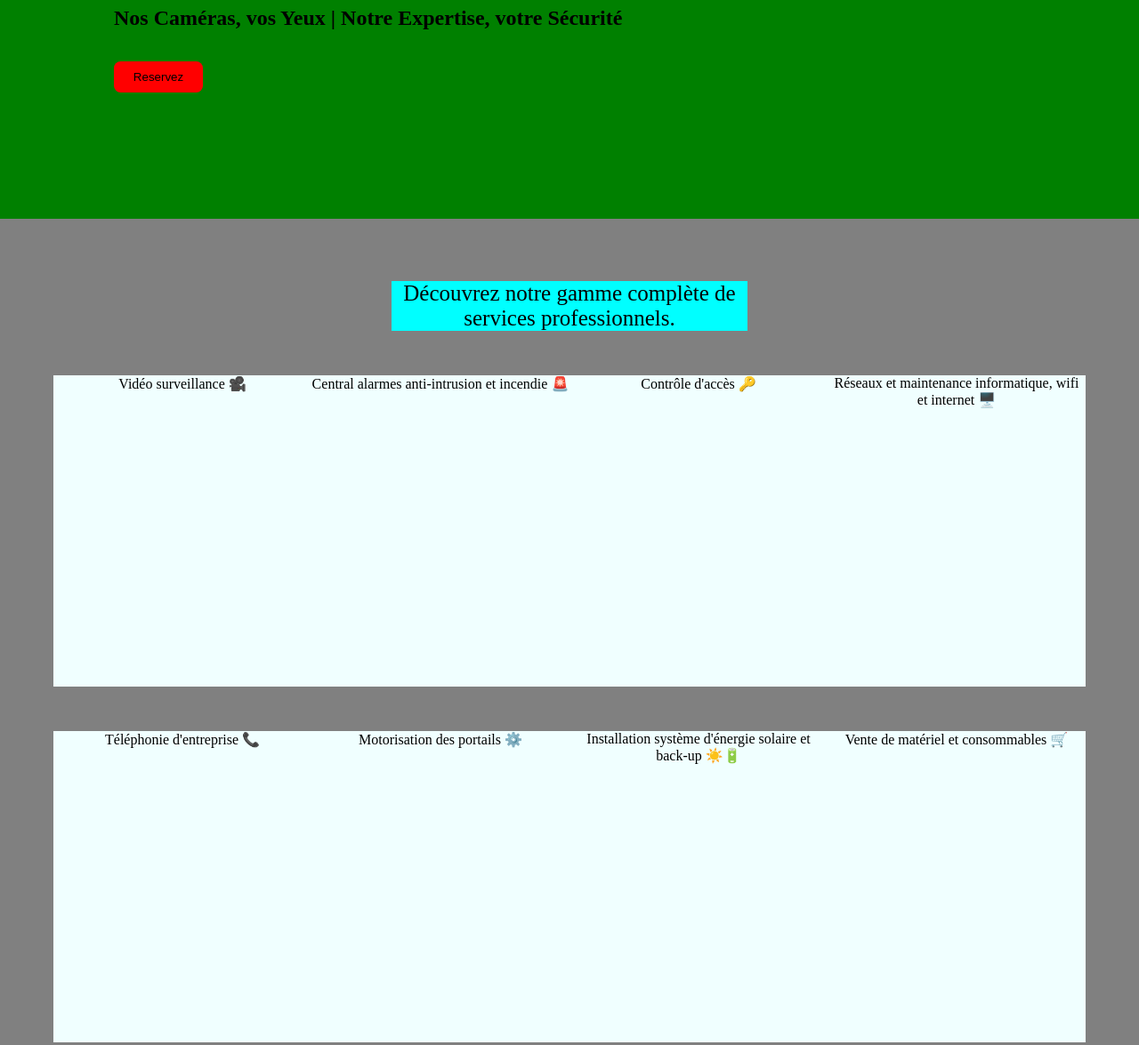
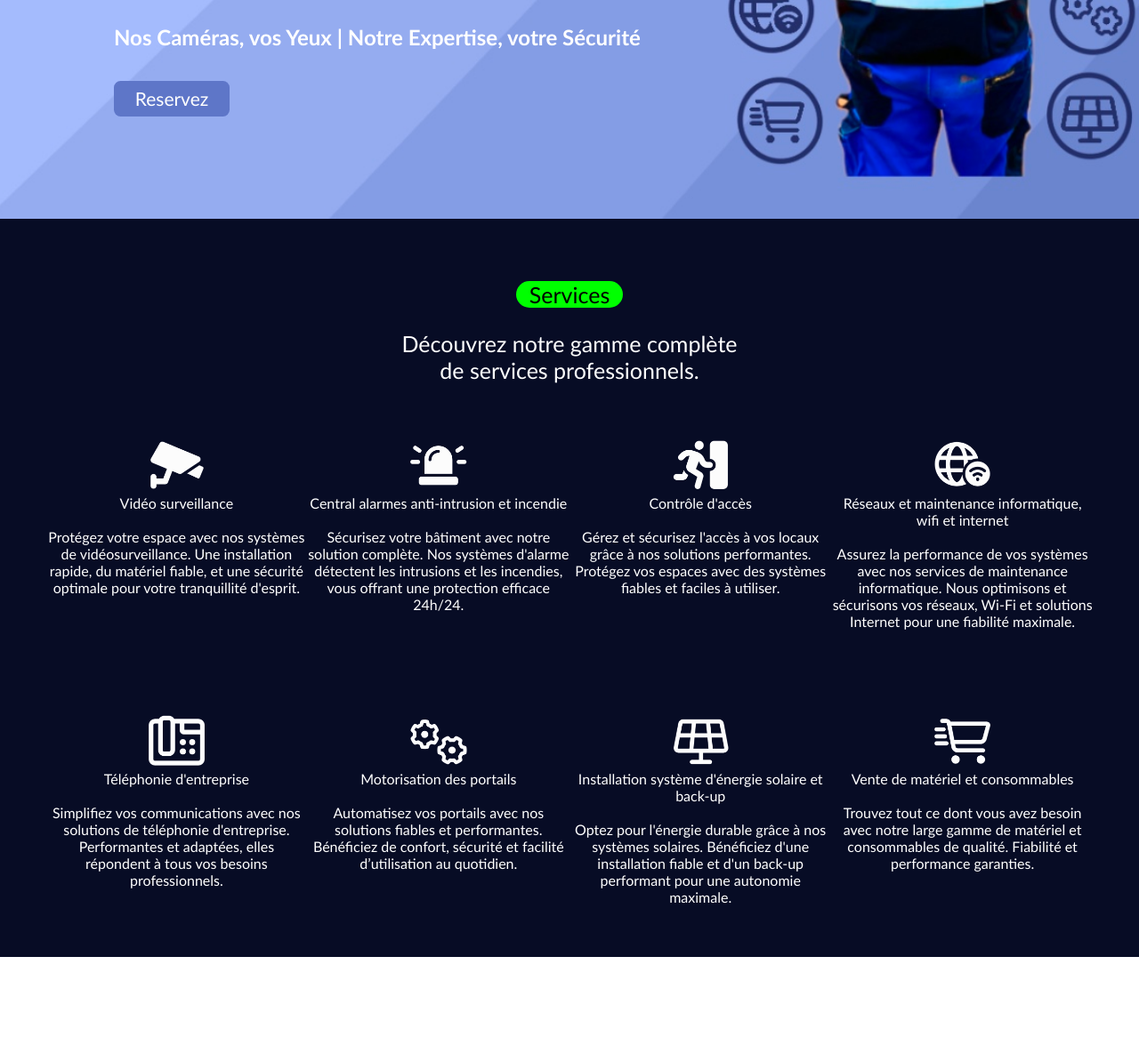
Before and after one commit to carenkonzong/DestProtectWebsite, a plain HTML site: page index.html in a window 1280 px wide. Shown: the part 594-1769 px from the top of the page at 89% size. After the commit the page ends 1670 px from the top, so only its background shows below. Drawn offline with Linux system fonts and the light colour scheme.

Commit message:
Completed Header, section 1 & 2
completed the styling of the navbar, section one and section two

```diff
--- a/index.html
+++ b/index.html
@@ -9,9 +9,15 @@
 <body>
   <!-- **********************************header section*******************************-->
   <header>
-    <nav>
+    <nav id="logonav">
+      <a href="index.html"><img id="logo" src="images/logo.png" width="65"></a>
+    </nav>
+    <nav class="brandname">
+      <a id="name" href="index.html">DEST PROTECT </a>
+    </nav>
+    <nav id="menunav">
       <a>Accueil</a>
-      <a>Service</a>
+      <a href="#services" class="links">Services</a>
       <a>Equipe</a>
       <a>Formulaire</a>
     </nav>
@@ -23,14 +29,21 @@
       <h1 id="dest">Vos experts intégrateur de solutions de sécurité et informatique.</h1>
     </div>
     <div>
-      <p id="nos">Nous offrons une gamme complète de services allant de l'installation de plaques solaires, systèmes back-up, réseaux et maintenance, à la vente de consommables et dispositifs de sécurité. </p>
+      <p id="nous-offrons">Nous offrons une gamme complète de services allant de l'installation de plaques solaires, systèmes back-up, réseaux et maintenance, à la vente de consommables et dispositifs de sécurité. </p>
     </div>
-    <h2>Nos Caméras, vos Yeux | Notre Expertise, votre Sécurité</h1>
-    <button>Reservez</button>
+    <h2 id="nos-cameras">Nos Caméras, vos Yeux | Notre Expertise, votre Sécurité</h1>
+    <a href="#reservez">
+      <button class="links">Reservez</button>
+    </a>
   </section>
 
   <!-- *******************************Second section***********************************-->
-  <section id="section2">
+  <section id="services">
+    <div id="service1">
+      <div id="service">
+        Services
+      </div>
+    </div>
     <div id="decouvrez1">
       <div id="decouvrez">
         Découvrez notre gamme complète de services professionnels.
@@ -38,31 +51,95 @@
     </div>
     <div id="maindiv">
       <div class="secdiv">
-        <div class="subdiv1">
-          Vidéo surveillance 🎥
+        <div class="boxdiv">
+          <div class="minilogodiv">
+            <div class="minilogo">
+              <img src="images/minicam2.png" width="65">
+            </div>
+          </div>
+          <div>Vidéo surveillance</div>
+          <br>
+          <div>Protégez votre espace avec nos systèmes de vidéosurveillance. Une installation rapide, du matériel fiable, et une sécurité optimale pour votre tranquillité d'esprit.</div>
         </div>
-        <div class="subdiv1">
-          Central alarmes anti-intrusion et incendie 🚨
+        <div class="boxdiv">
+          <div class="minilogodiv">
+            <div class="minilogo">
+              <img src="images/minifire.png" width="65">
+            </div>
+          </div>
+          <div>Central alarmes anti-intrusion et incendie</div>
+        <br>
+          <div>Sécurisez votre bâtiment avec notre solution complète. Nos systèmes d'alarme détectent les intrusions et les incendies, vous offrant une protection efficace 24h/24.</div>
         </div>
-        <div class="subdiv1">
-          Contrôle d'accès 🔑
+        <div class="boxdiv">
+          <div class="minilogodiv">
+            <div class="minilogo">
+              <img src="images/miniaccess.png" width="65">
+            </div>
+          </div>
+          <div>Contrôle d'accès</div>
+          <br>
+          <div>Gérez et sécurisez l'accès à vos locaux grâce à nos solutions performantes. Protégez vos espaces avec des systèmes fiables et faciles à utiliser.</div>
         </div>
-        <div class="subdiv1">
-          Réseaux et maintenance informatique, wifi et internet 🖥️
+        <div class="boxdiv">
+          <div class="minilogodiv">
+            <div class="minilogo">
+              <img src="images/mininetwork.png" width="65">
+            </div>
+          </div>
+          <div>Réseaux et maintenance informatique, wifi et internet</div>
+          <br>
+          <div>Assurez la performance de vos systèmes avec nos services de maintenance informatique. Nous optimisons et sécurisons vos réseaux, Wi-Fi et solutions Internet pour une fiabilité maximale.</div>
         </div>
       </div>
       <div class="secdiv">
-        <div class="subdiv1">
-          Téléphonie d'entreprise 📞
+        <div class="boxdiv">
+          <div class="minilogodiv">
+            <div class="minilogo">
+              <img src="images/miniphone.png" width="65">
+            </div>
+          </div>
+          <div>Téléphonie d'entreprise </div>
+          <br>
+          <div>
+            Simplifiez vos communications avec nos solutions de téléphonie d'entreprise. Performantes et adaptées, elles répondent à tous vos besoins professionnels.
+          </div>
         </div>
-        <div class="subdiv1">
-          Motorisation des portails ⚙️
+        <div class="boxdiv">
+          <div class="minilogodiv">
+            <div class="minilogo">
+              <img src="images/minigate.png" width="65">
+            </div>
+          </div>
+          <div>Motorisation des portails</div>
+          <br>
+          <div>
+            Automatisez vos portails avec nos solutions fiables et performantes. Bénéficiez de confort, sécurité et facilité d’utilisation au quotidien.
+          </div>
         </div>
-        <div class="subdiv1">
-          Installation système d'énergie solaire et back-up ☀️🔋
+        <div class="boxdiv">
+          <div class="minilogodiv">
+            <div class="minilogo">
+              <img src="images/minisolar.png" width="65">
+            </div>
+          </div>
+          <div>Installation système d'énergie solaire et back-up</div>
+          <br>
+          <div>
+            Optez pour l'énergie durable grâce à nos systèmes solaires. Bénéficiez d'une installation fiable et d'un back-up performant pour une autonomie maximale.
+          </div>
         </div>
-        <div class="subdiv1">
-          Vente de matériel et consommables 🛒
+        <div class="boxdiv">
+          <div class="minilogodiv">
+            <div class="minilogo">
+              <img src="images/minicards.png" width="65">
+            </div>
+          </div>
+          <div>Vente de matériel et consommables</div>
+          <br>
+          <div>
+            Trouvez tout ce dont vous avez besoin avec notre large gamme de matériel et consommables de qualité. Fiabilité et performance garanties.
+          </div>
         </div>
       </div>
     </div>
--- a/style.css
+++ b/style.css
@@ -1,10 +1,11 @@
 
 body{
     margin: 0px;
+    font-family: 'Gill Sans', 'Gill Sans MT', Calibri, 'Trebuchet MS', sans-serif;
 }
 
 /* Header section*/
-nav{
+#menunav{
     display: flex;
     justify-content: space-between;
     width: 500px;
@@ -13,14 +14,42 @@ header{
     display: flex;
     justify-content: center;
     height: 50px;
-    background-color: blue;
+    background-color: #5e76c8;
     align-items: center;
     width: 100%;
+}
+a{
+    font-size: 20px;
+    text-decoration: none;
+    color: white;
+}
+a:hover{
+    text-decoration: underline;
+    color: #070c25;
+}
+#logonav{
+    position: absolute;
+    left: 9.5%;
+}
+.brandname{
+    position: absolute;
+    left: 13.5%;
+    color: red;
+    font-size: x-large;
+    font-weight: 600;
+
+}
+#name{
+    color: red;
 }
 
 /* First section*/
 #section1{
-    background-color: green;
+    background-image: url("images/banner.jpg");
+    background-repeat: no-repeat;
+    background-attachment: scroll;
+    background-position: center;
+    background-size: cover;
     height: 700px;
     padding-left: 10%;
     padding-top: 90px;
@@ -30,35 +59,56 @@ header{
     font-size: 70px;
     width: 750px;
 }
-#nos{
+#nous-offrons{
     font-size: 30px;
     width: 750px;
     padding-bottom: 25px;
-
+    color: #2a3e81;
 }
 button{
-    width: 100px;
-    height: 35px;
-    background-color: red;
+    width: 130px;
+    height: 40px;
+    background-color: #5e76c8;
     border: 0px;
     border-radius: 7.5px;
     margin-top: 15px;
+    color: white;
+    font-family: 'Gill Sans', 'Gill Sans MT', Calibri, 'Trebuchet MS', sans-serif;
+    font-size: 21px;
+}
+button:hover{
+    background-color: #070c25;
+}
+#nos-cameras{
+    color: white;
 }
 
 /* second section*/
 
-#section2{
-    background-color: gray;
-    height: 950px;
+#services{
+    background-color: #070c25;
+    height: 790px;
     padding-top: 40px;
+}
+#service{
+    margin-bottom: 25px;
+    margin-top: 30px;
+    font-size: 25px;
+    background-color: rgb(0, 255, 0);
+    border-radius: 15px;
+    width: 120px;
+    text-align: center;
+}
+#service1{
+    display: flex;
+    justify-content: space-around;
 }
 #decouvrez{
     margin-bottom: 50px;
-    margin-top: 30px;
     font-size: 25px;
-    background-color: aqua;
     width: 400px;
     text-align: center;
+    color: white;
 }
 #decouvrez1{
     display: flex;
@@ -69,13 +119,24 @@ button{
 .secdiv{
     display: flex;
     justify-content: space-between;
-    padding-left: 60px;
-    padding-right: 60px;
+    padding-left: 4%;
+    padding-right: 4%;
     margin-bottom: 50px;
 }
-.subdiv1{
+.boxdiv{
     width: 350px;
-    height: 350px;
-    background-color: azure;
+    height: 250px;
     text-align: center;
+    padding-top: 10px;
+    color: white;
 }
+.minilogodiv{
+    height: 65px;
+    display: flex;
+    justify-content: space-evenly;
+}
+.minilogo{
+
+    height: 65px;
+
+}
```
Also changed, not shown: images/Logo1.jpg (deleted), images/banner.jpg (added), images/banner1.jpg (added), images/logo.png (added), images/logo2.jpg (deleted), images/miniaccess.png (added), images/minicam.png (added), images/minicam2.png (added), images/minicards.png (added), images/minifire.png (added), images/minigate.png (added), images/mininetwork.png (added), images/miniphone.png (added), images/minisolar.png (added), 2 other files.
